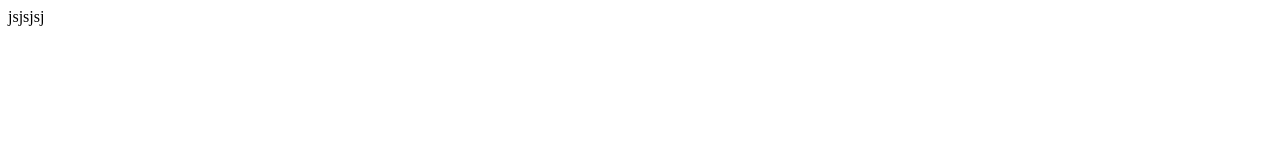
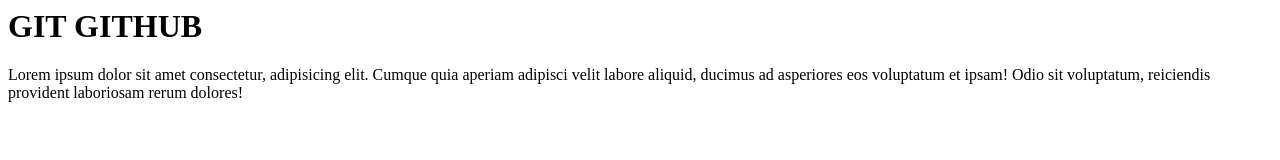
Before and after one commit to elietmsoft/seance, a plain HTML site: page index.html in a window 1280 px wide. Drawn offline with Linux system fonts and the light colour scheme.

Commit message:
fichier html

```diff
--- a/index.html
+++ b/index.html
@@ -6,6 +6,7 @@
     <title>Document</title>
 </head>
 <body>
-    jsjsjsj
+    <h1>GIT GITHUB</h1>
+    <p>Lorem ipsum dolor sit amet consectetur, adipisicing elit. Cumque quia aperiam adipisci velit labore aliquid, ducimus ad asperiores eos voluptatum et ipsam! Odio sit voluptatum, reiciendis provident laboriosam rerum dolores!</p>
 </body>
 </html>
```
